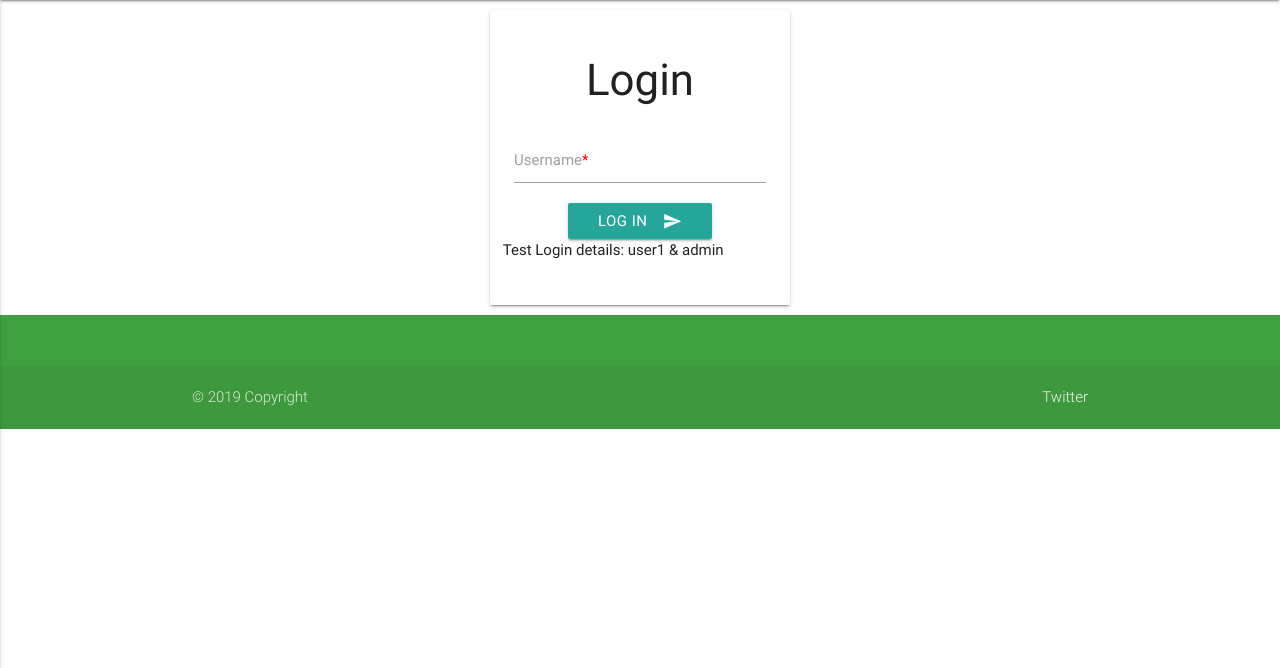
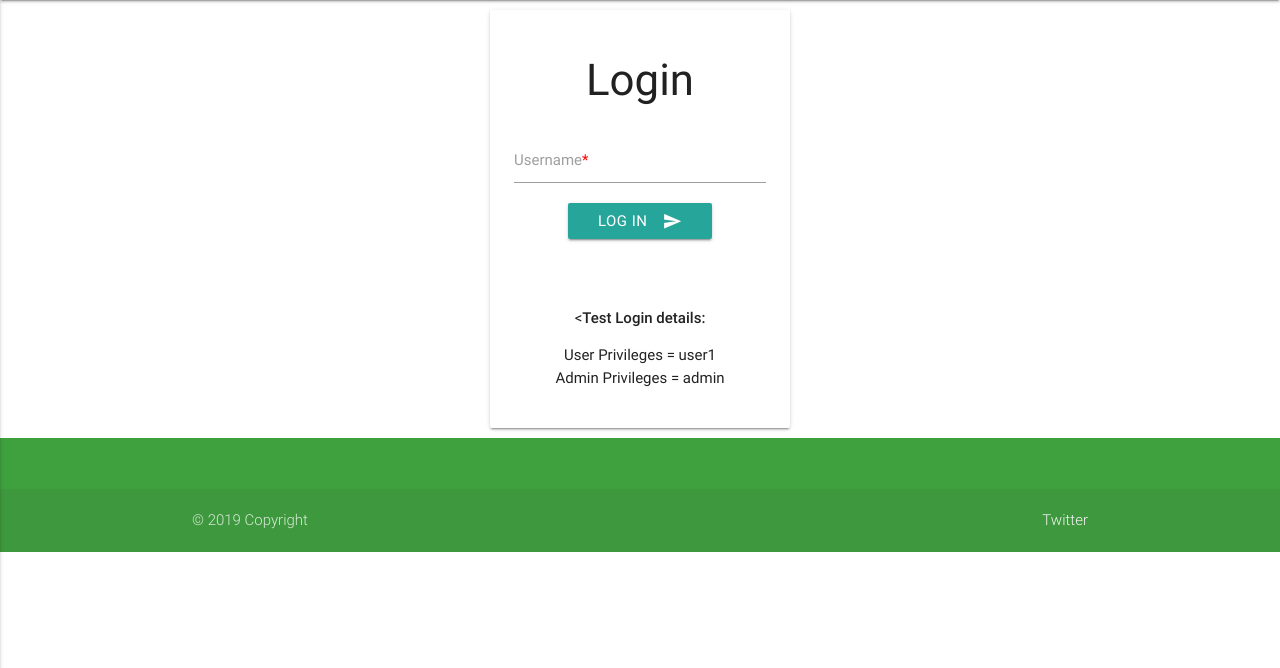
Before and after one commit to michaelhdev/project-3, a Flask app: page /login_page in a window 1280 px wide. Shown: the part 64-732 px from the top of the page. Run offline with Flask 2, Linux system fonts and the light colour scheme; some libraries are stand-ins or nearby versions.

Commit message:
Updated Test login details div on login.html

```diff
--- a/templates/login.html
+++ b/templates/login.html
@@ -1,6 +1,4 @@
-{% extends 'base.html'%}
-
-{% block content %}
+{% extends 'base.html'%} {% block content %}
 <div class="card login_card">
     <div class="card-content">
         <h3>Login</h3>
@@ -18,8 +16,7 @@
                 </div>
 
                 <div>
-                        {% with errors = get_flashed_messages() %}
-                        {% if errors %}
+                    {% with errors = get_flashed_messages() %} {% if errors %}
                     <ul class="center-align ">
                         {% for error in errors %}
                         <li><strong class="errors">{{ error }}</strong></li>
@@ -27,9 +24,17 @@
                     </ul>
                     {% endif %} {% endwith %}
                 </div>
-                <div><p> Test Login details: user1 & admin</p></div>
+
             </div>
         </form>
     </div>
+    <div class="card-content">
+
+        <<strong>Test Login details:</strong>
+        <ul>
+          <li>User Privileges = user1</li>
+          <li>Admin Privileges = admin</li>
+        </ul>
+    </div>
 </div>
 {% endblock %}
```
Lines whose indentation alone changed are shown as unchanged.
